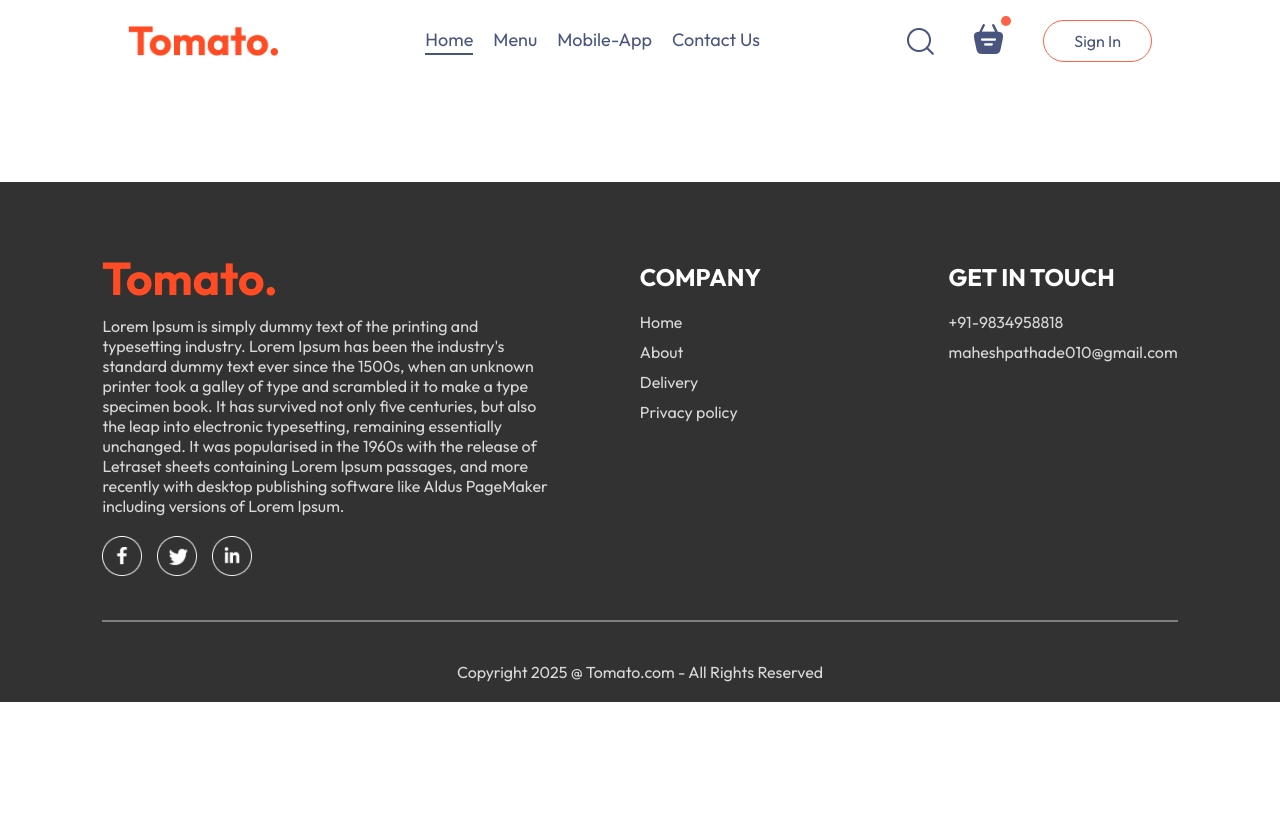
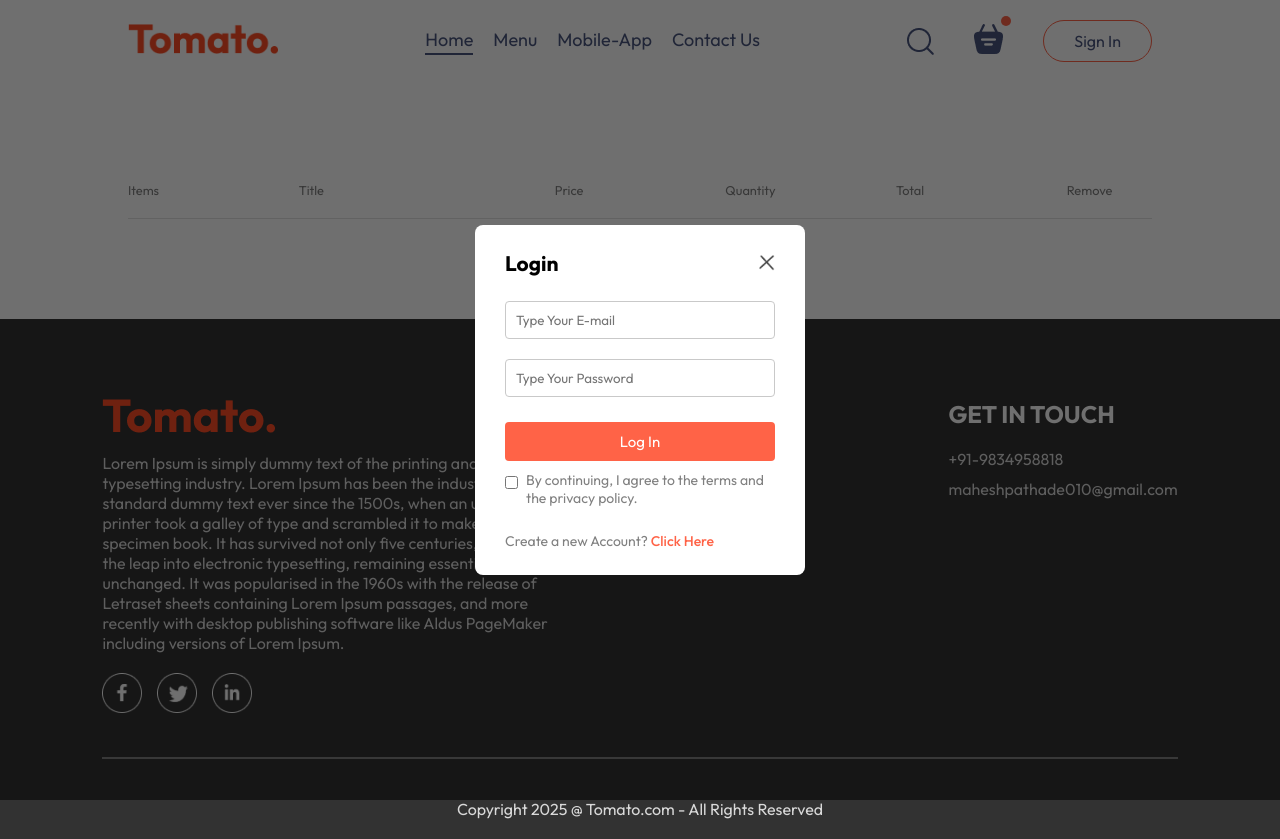
Before and after one commit to maheshpathade1103/FOOD_DEL, a React (Vite) app in the folder frontend/: page /cart in a window 1280 px wide. Both pictures are taken after a click on the button "Sign In". Before the commit the page ends 800 px from the top, so only its background shows below. Built offline with nearby package versions, Linux system fonts and the light colour scheme.

Commit message:
Cart Created

```diff
--- a/frontend/src/App.jsx
+++ b/frontend/src/App.jsx
@@ -1,15 +1,20 @@
-import React from "react";
+import React, { useState } from "react";
 import Navbar from "./components/Navbar/Navbar";
 import { Route, Routes } from "react-router-dom";
 import Home from "./pages/Home/Home";
 import Cart from "./pages/Cart/Cart";
 import PlaceOrder from "./pages/PlaceOrder/PlaceOrder";
 import Footer from "./components/Footer/Footer";
+import LoginPopup from "./components/LoginPopup/LoginPopup";
 const App = () => {
+  const [showLogin, setShowLogin] = useState(false)
   return (
     <>
+    {
+      showLogin?<LoginPopup setShowLogin={setShowLogin}/>:<></>
+    }
       <div className="app">
-        <Navbar />
+        <Navbar setShowLogin={setShowLogin} />
         <Routes>
           <Route path="/" element={<Home />} />
           <Route path="/cart" element={<Cart />} />
--- a/frontend/src/components/Fooditem/Fooditem.jsx
+++ b/frontend/src/components/Fooditem/Fooditem.jsx
@@ -1,28 +1,42 @@
-import React, { useContext, useState } from 'react'
-import './Fooditem.css'
+import React, { useContext, useState } from "react";
+import "./Fooditem.css";
 
-const Fooditem = ({id, name, price, description, image}) => {
+const Fooditem = ({ id, name, price, description, image }) => {
   // this setter function is for add to cart option and initally it is 0
   //for each item this will be creating new state variable...thats not a best practice so to solve this issue we will create cart item objecty in our context
   //we wil create state variable cartitem in store context
-    const [itemCount, setItemCount] = useState(0)
-    const {cartItems, addToCart, removeFromCart} = useContext(StoreContext)
+  const { cartItems, addToCart, removeFromCart } = useContext(StoreContext);
   return (
-    <div className='food-item'>
+    <div className="food-item">
       <div className="food-item-image-container">
         <img src={image} alt="" className="food-item-image" />
         {/* // if food item count is 0 then provide add button else proide the counter button */}
-            {!itemCount
-                ?<img className='add' onClick={()=>setItemCount(prev=>prev+1)} src={assets.add_icon_white} alt='' />
-                : <div className="food-item-counter">
-                    <img onClick={()=>setItemCount(prev=>prev-1)} src={assets.remove_icon_red} alt="" />
-                    <p> {itemCount}</p>
-                    <img onClick={()=>setItemCount(prev=>prev+1)} src={assets.add_icon_green} alt="" />
+        {!cartItems[id] ? (
+          <img
+            className="add"
+            onClick={() => addToCart(id)}
+            src={assets.add_icon_white}
+            alt=""
+          />
+        ) : (
+          <div className="food-item-counter">
+            <img
+              onClick={() =>
+                removeFromCart(id)
+              }
+              src={assets.remove_icon_red}
+              alt=""
+            />
+            <p> {cartItems[id]}</p>
+            <img
+              onClick={() =>   addToCart(id)}
+              src={assets.add_icon_green}
+              alt=""
+            />
+          </div>
+        )}
       </div>
 
-
-            }
-        </div>
       <div className="food-item-info">
         <div className="food-item-name-rating">
           <p>{name}</p>
@@ -32,9 +46,9 @@
         <p className="food-item-price"> ${price} </p>
       </div>
     </div>
-  )
-}
-import './Fooditem.css'
-import { assets } from '../../assets/assets'
-import { StoreContext } from '../../context/StoreContext'
-export default Fooditem
+  );
+};
+import "./Fooditem.css";
+import { assets } from "../../assets/assets";
+import { StoreContext } from "../../context/StoreContext";
+export default Fooditem;
--- /dev/null
+++ b/frontend/src/components/LoginPopup/LoginPopup.css
@@ -0,0 +1,73 @@
+.login-popup{
+    position: absolute;
+    z-index: 1;
+    width: 100%;
+    height: 100%;
+    background-color: #00000090;
+    display: grid;
+}
+.login-popup-container{
+    place-self: center;
+    width: max(23vw, 330px);
+    color: #808080;
+    background-color: white;
+    display: flex;
+    flex-direction: column;
+    gap: 25px;
+    padding: 25px 30px;
+    border-radius: 8px;
+    font-size: 14px;
+    animation: fadeIn 0.5s;
+}
+
+.login-popup-title{
+    display: flex;
+    justify-content: space-between;
+    align-items: center;
+    color: black;
+}
+
+.login-popup-title img{
+    width: 16px;
+    cursor:pointer;
+}
+
+.login-popup-input{
+    display: flex;
+    flex-direction: column;
+    gap: 20px;
+}
+
+.login-popup-input input{
+    outline: none;
+    border: 1px solid #c9c9c9;
+    padding: 10px;
+    border-radius: 4px;
+}
+
+.login-popup-container button{
+    border: none;
+    padding: 10px;
+    border-radius: 4px;
+    color: white;
+    background-color: tomato;
+    font-size: 15px;
+    cursor: pointer;
+}
+
+.login-popup-condition{
+    display: flex;
+    align-items: start;
+    gap: 8px;
+    margin-top: -15px;
+}
+
+.login-popup-condition input{
+    margin-top: 5px;
+}
+
+.login-popup p span{
+    color: tomato;
+    font-weight: 500;
+    cursor: pointer;
+}
--- /dev/null
+++ b/frontend/src/components/LoginPopup/LoginPopup.jsx
@@ -0,0 +1,33 @@
+import React, { useState } from 'react'
+import './LoginPopup.css'
+import { assets } from '../../assets/assets'
+const LoginPopup = ({setShowLogin}) => {
+    const[currState, setCurrState] = useState("Login")
+  return (
+    <div className='login-popup'>
+      <form className="login-popup-container">
+        <div className="login-popup-title">
+            <h2>{currState}</h2>
+            <img onClick={()=>setShowLogin(false)} src={assets.cross_icon} alt="" />
+        </div>
+        <div className="login-popup-input">
+            {currState==="Login"?<></>:<input type="text" placeholder='Type Your Name' required />}
+            <input type="email" placeholder='Type Your E-mail' required />
+            <input type="password" placeholder='Type Your Password' required/>
+        </div>
+        <button>{currState==="Sign Up"?"Create Account":"Log In"}</button>
+        <div className="login-popup-condition">
+            <input type="checkbox" required />
+            <p>By continuing, I agree to the terms and the privacy policy.</p>
+        </div>
+        {
+            currState==="Login"?
+            <p>Create a new Account? <span onClick={()=>setCurrState("Sign Up")}>Click Here</span></p>
+            :<p>Already have a acount? <span onClick={()=>setCurrState("Login")}>Login Here</span></p>
+        }
+      </form>
+    </div>
+  )
+}
+
+export default LoginPopup
--- a/frontend/src/components/Navbar/Navbar.jsx
+++ b/frontend/src/components/Navbar/Navbar.jsx
@@ -3,13 +3,13 @@
 import { assets } from "../../assets/assets";
 import { Link } from "react-router-dom";
 
-const Navbar = () => {
+const Navbar = ({setShowLogin}) => {
   //create a state variable to give underline effect ...variable name is menu and setter function name is setmenu
   //initalize state variable with home
   const [menu, setMenu] = useState("home");
   return (
     <div className="navbar">
-      <img src={assets.logo} alt="" className="logo" />
+      <Link to='/'><img src={assets.logo} alt="" className="logo" /></Link>
       <ul className="navbar-menu">
         <Link to='/' onClick={()=>setMenu("home")} className={menu === "home" ? "active" : ""}>Home</Link>
         <a href="#explore-menu" onClick={()=>setMenu("menu")} className={menu === "menu" ? "active" : ""}>Menu</a >
@@ -19,10 +19,10 @@
       <div className="navbar-right">
         <img src={assets.search_icon} alt="" />
         <div className="navbar-search-icon">
-          <img src={assets.basket_icon} alt="" />
+          <Link to='/cart'><img src={assets.basket_icon} alt="" /></Link>
           <div className="dot"></div>
         </div>
-        <button>Sign In</button>
+        <button onClick={()=>setShowLogin(true)}>Sign In</button>
       </div>
     </div>
   );
--- a/frontend/src/context/StoreContext.jsx
+++ b/frontend/src/context/StoreContext.jsx
@@ -1,39 +1,43 @@
-import { createContext, useState } from "react";
+import { createContext, useEffect, useState } from "react";
 import { food_list } from "../assets/assets";
-export const StoreContext = createContext(null)
-
+export const StoreContext = createContext(null);
+// dict details= { name :"ayush" , features: [age: "21" , height: "166"]}
+// shallow copy ---> dup={name:"ayush" , deatures }
+//
 //create a store context provider fun
-const StoreContextProvider =  (props)=> {
-    const [cartItems, setCartItems] = useState({}) ;
+const StoreContextProvider = (props) => {
+  const [cartItems, setCartItems] = useState({});
 
   // functionality for add to cart
-    const addToCart = (itemId)=>{
-        if(!cartItems[itemId]){
-             setCartItems((prev)=>({...prev, [itemId]:1}))
+  const addToCart = (itemId) => {
+    if (!cartItems[itemId]) {
+      setCartItems((prev) => ({ ...prev, [itemId]: 1 }));
+    } else {
+      setCartItems((prev) => ({ ...prev, [itemId]: prev[itemId] + 1 }));
     }
-        else{
-            setCartItems((prev)=>({...prev, [itemId]:prev[itemId]+1}))
-        }
-    }
+  };
 
   //remove from cart functionality
-    const removeFromCart = (itemId)=>{
-        setCartItems((prev)=>({...prev, [itemId]:prev[itemId]-1}))
-    }
+  const removeFromCart = (itemId) => {
+    setCartItems((prev) => ({ ...prev, [itemId]: prev[itemId] - 1 }));
+  };
 
+  useEffect(() => {
+    console.log(cartItems);
+  }, [cartItems])
 
   const contextvalue = {
     food_list,
     cartItems,
     setCartItems,
     addToCart,
-        removeFromCart
-    }
+    removeFromCart,
+  };
   return (
     <StoreContext.Provider value={contextvalue}>
       {props.children}
     </StoreContext.Provider>
-    )
-}
+  );
+};
 
-export default StoreContextProvider ;
+export default StoreContextProvider;
--- a/frontend/src/index.css
+++ b/frontend/src/index.css
@@ -4,6 +4,7 @@
   margin: 0%;
   box-sizing: border-box;
   font-family: Outfit;
+  scroll-behavior: smooth;
 }
 body{
   min-height: 100vh;
--- a/frontend/src/pages/Cart/Cart.css
+++ b/frontend/src/pages/Cart/Cart.css
@@ -0,0 +1,30 @@
+.cart{
+    margin-top: 100px;
+}
+
+.cart-items-title{
+    display: grid;
+    grid-template-columns: 1fr 1.5fr 1fr 1fr 1fr 0.5fr;
+    align-items: center;
+    color: gray;
+    font-size: max(1vw, 12px);
+}
+
+.cart-items-item{
+    margin: 10px 0px;
+    color: black;
+}
+
+.cart-items-item img{
+    width: 50px;
+}
+
+.cart hr{
+    height: 1px;
+    background-color: #e2e2e2;
+    border: none;
+}
+
+.cart-items-item .cross{
+    cursor: pointer ;
+}
--- a/frontend/src/pages/Cart/Cart.jsx
+++ b/frontend/src/pages/Cart/Cart.jsx
@@ -1,9 +1,44 @@
-import React from 'react'
+import React, { useContext, useState } from 'react'
 import './Cart.css'
+import { StoreContext } from '../../context/StoreContext'
 const Cart = () => {
+    const {cartItems, food_list, removeFromCart} = useContext(StoreContext);
+
   return (
-    <div>
+    <div className='cart'>
+        <div className="cart-items">
+            <div className="cart-items-title">
+                <p>Items</p>
+                <p>Title</p>
+                <p>Price</p>
+                <p>Quantity</p>
+                <p>Total</p>
+                <p>Remove</p>
+            </div>
+            <br />
+            <hr />
 
+            {food_list.map((item, index)=>{
+                if(cartItems[item._id]>0)
+                {
+                    return (
+                        <div>
+                            <div className="cart-items-title cart-items-item">
+                                <img src={item.image} alt="" />
+                                <p>{item.name}</p>
+                                <p>${item.price} </p>
+                                <p>{cartItems[item._id]}</p>
+                                <p>${item.price*cartItems[item._id]}</p>
+                                {/* We have already created removeFromCart function and also destructured using context API */}
+                                <p className='cross' onClick={()=>removeFromCart(item._id)}>x</p>
+                            </div>
+                            <hr />
+                        </div>
+
+                    )
+                }
+            })}
+        </div>
     </div>
   )
 }
```
Also changed, not shown: frontend/src/components/FoodDisplay/FoodDisplay.jsx (+24 -16 lines). Lines whose indentation alone changed are shown as unchanged.
